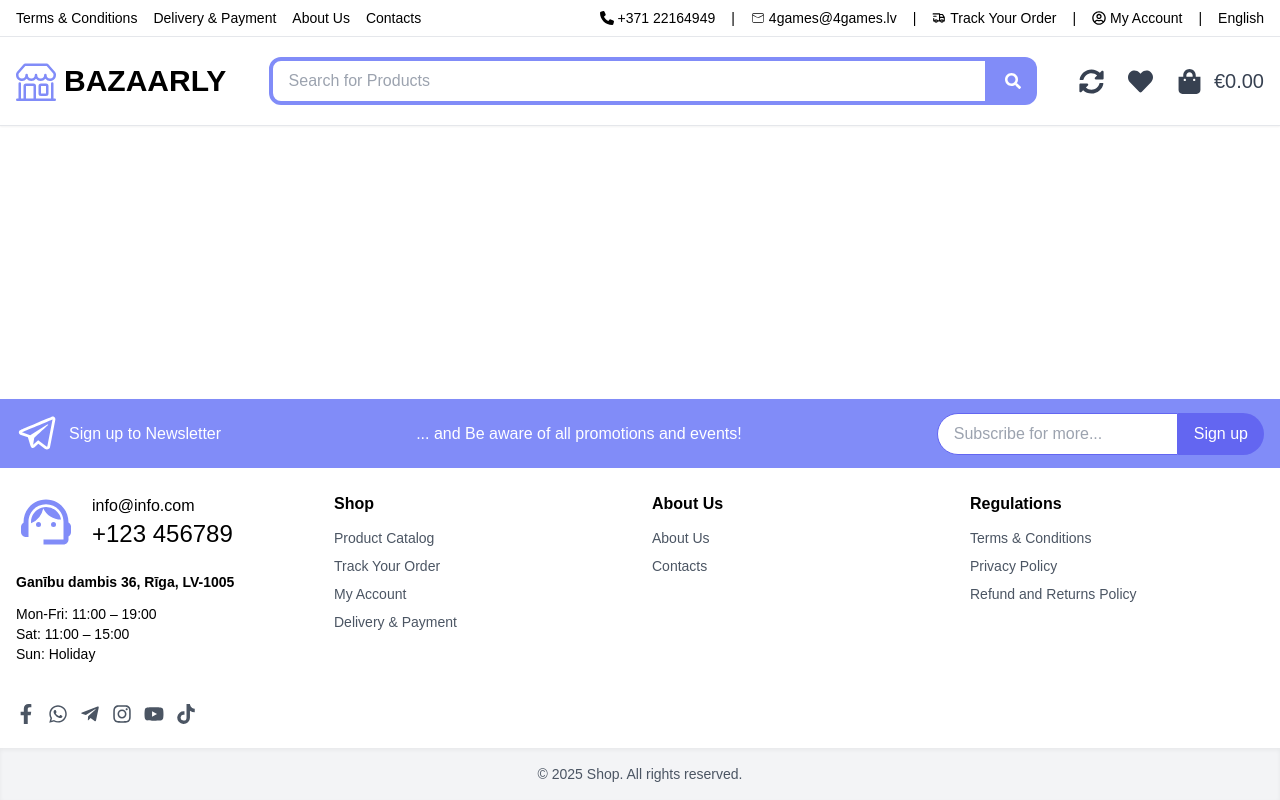
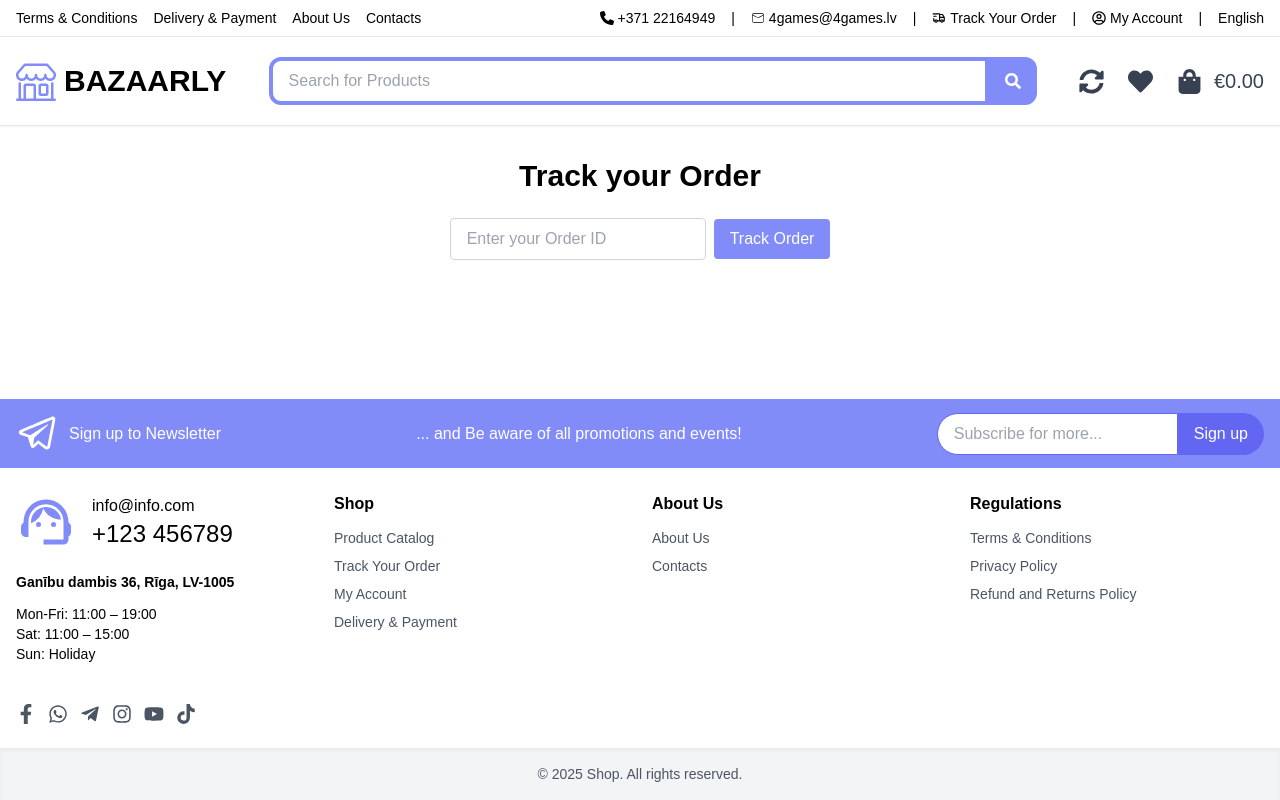
Before and after one commit to encodeschool/SHOP-APP, a React (Create React App) app in the folder shop-web/shop/: page /track in a window 1280 px wide. Built offline with nearby package versions, Linux system fonts and the light colour scheme.

Commit message:
Track Page implemented

```diff
--- a/shop-web/shop/src/App.jsx
+++ b/shop-web/shop/src/App.jsx
@@ -25,6 +25,7 @@ import Favorites from './pages/Favorites';
 import Compare from './pages/Compare';
 import SearchResults from './pages/SearchResults';
 import { LoadingProvider } from './contexts/LoadingContext';
+import TrackOrder from './pages/TrackOrder';
 
 function App() {
   return (
@@ -64,6 +65,7 @@ function App() {
               }
             />
             <Route path='/favorites' element={< Favorites />} />
+            <Route path='/track' element={<TrackOrder />} />
             {/* <Route path="/category/:id" element={<CategoryPage />} /> */}
             {/* Add other routes like /cart, /favorites, /login, etc. */}
           </Routes>
--- a/shop-web/shop/src/components/AppBar.jsx
+++ b/shop-web/shop/src/components/AppBar.jsx
@@ -77,7 +77,7 @@ export default function AppBar() {
             <span>4games@4games.lv</span>
           </span>
           |
-          <Link to="/track-order" className="hover:underline flex items-center "><TbTruckDelivery className="mr-1" />Track Your Order</Link>
+          <Link to="/track" className="hover:underline flex items-center "><TbTruckDelivery className="mr-1" />Track Your Order</Link>
           |
           {/* My Account Dropdown */}
           <div className="relative">
--- a/shop-web/shop/src/components/CarouselBanner.jsx
+++ b/shop-web/shop/src/components/CarouselBanner.jsx
@@ -14,13 +14,13 @@ export default function CarouselBanner() {
         className="w-full"
       >
         {[
-          "https://www.rdveikals.lv/images/banners/c299249fdec2791591e037fb672ab263.jpg",
-          "https://www.rdveikals.lv/images/banners/36a3d9c245419040ca4ea681e36ec3ae.jpg",
-          "https://www.rdveikals.lv/images/banners/36a3d9c245419040ca4ea681e36ec3ae.jpg"
+          "https://cdn.4games.pro/storage/upload-b/2025/07/1920x422%20Eng.png?v=1751640058",
+          "https://cdn.4games.pro/storage/upload-b/2025/03/1920x422%20-%20RK.png?v=1751639832",
+          "https://cdn.4games.pro/storage/upload-b/2025/02/1920x422%20cases.jpg?v=1747587507"
         ].map((url, index) => (
           <div
             key={index}
-            className="h-[300px] md:h-[450px] bg-center bg-no-repeat bg-cover"
+            className="h-[300px] md:h-[300px] bg-center bg-no-repeat bg-cover"
             style={{ backgroundImage: `url(${url})` }}
           ></div>
         ))}
--- a/shop-web/shop/src/components/Footer.jsx
+++ b/shop-web/shop/src/components/Footer.jsx
@@ -50,7 +50,7 @@ export default function Footer() {
           <h2 className="font-bold mb-3">Shop</h2>
           <ul className="space-y-2 text-sm">
             <li><Link to="/filtered" className="text-gray-600 hover:text-black">Product Catalog</Link></li>
-            <li><Link to="/track-order" className="text-gray-600 hover:text-black">Track Your Order</Link></li>
+            <li><Link to="/track" className="text-gray-600 hover:text-black">Track Your Order</Link></li>
             <li><Link to="/profile" className="text-gray-600 hover:text-black">My Account</Link></li>
             <li><Link to="/delivery-payment" className="text-gray-600 hover:text-black">Delivery & Payment</Link></li>
           </ul>
--- a/shop-web/shop/src/index.css
+++ b/shop-web/shop/src/index.css
@@ -66,7 +66,7 @@ code {
 }
 
 .carousel {
-  height: 400px;
+  height: 300px;
 }
 
 .carousel.carousel-slider .control-arrow {
--- /dev/null
+++ b/shop-web/shop/src/pages/TrackOrder.jsx
@@ -0,0 +1,130 @@
+import React, { useState } from "react";
+import { useLoading } from "../contexts/LoadingContext";
+import axios from "../api/axios";
+import { FaClipboardList, FaMoneyBill, FaTruck, FaCheckCircle } from "react-icons/fa";
+
+// ✅ Timeline Component
+function OrderTrackingTimeline({ status }) {
+  const steps = [
+    { key: "PENDING", label: "Pending", icon: <FaClipboardList /> },
+    { key: "PAID", label: "Paid", icon: <FaMoneyBill /> },
+    { key: "SHIPPED", label: "Shipped", icon: <FaTruck /> },
+    { key: "DELIVERED", label: "Delivered", icon: <FaCheckCircle /> },
+  ];
+
+  const currentStepIndex = steps.findIndex((step) => step.key === status);
+
+  return (
+    <div className="flex justify-between items-center w-full container mx-auto mt-8">
+      {steps.map((step, index) => {
+        const isCompleted = index <= currentStepIndex;
+        const isActive = index === currentStepIndex;
+
+        return (
+          <div key={step.key} className="flex-1 flex flex-col items-center relative">
+            {/* Step Circle */}
+            <div
+              className={`flex items-center justify-center w-12 h-12 rounded-full border-2 z-10
+                ${isCompleted ? "bg-green-500 border-green-500 text-white" : "bg-gray-200 border-gray-300 text-gray-500"}
+                ${isActive ? "ring-4 ring-green-200" : ""}
+              `}
+            >
+              {step.icon}
+            </div>
+
+            {/* Label */}
+            <span
+              className={`mt-2 text-sm font-medium ${
+                isCompleted ? "text-green-600" : "text-gray-500"
+              }`}
+            >
+              {step.label}
+            </span>
+
+            {/* Connecting Line */}
+            {index < steps.length - 1 && (
+              <div
+                className={`absolute top-6 w-full h-1 -z-10 ${
+                  index < currentStepIndex ? "bg-green-500" : "bg-gray-300"
+                }`}
+                style={{ transform: "translateX(50%)" }}
+              />
+            )}
+          </div>
+        );
+      })}
+    </div>
+  );
+}
+
+// ✅ Main Component
+export default function TrackOrder() {
+  const { setLoading } = useLoading();
+  const [orderId, setOrderId] = useState("");
+  const [order, setOrder] = useState(null);
+  const [error, setError] = useState("");
+
+  const handleTrackOrder = async () => {
+    if (!orderId.trim()) {
+      setError("Please enter a valid Order ID");
+      return;
+    }
+
+    setLoading(true);
+    setError("");
+    setOrder(null);
+
+    try {
+      const res = await axios.get(`/orders/${orderId}`);
+      setOrder(res.data);
+    } catch (err) {
+      console.error(err);
+      setError("Order not found or an error occurred.");
+    } finally {
+      setLoading(false);
+    }
+  };
+
+  return (
+    <div className="my-8 px-8 container mx-auto">
+      <h1 className="text-center text-3xl font-bold mb-6">Track your Order</h1>
+
+      {/* Input & Button */}
+      <div className="flex items-center gap-2 justify-center mb-[50px]">
+        <input
+          type="text"
+          value={orderId}
+          onChange={(e) => setOrderId(e.target.value)}
+          placeholder="Enter your Order ID"
+          className="border border-gray-300 rounded px-4 py-2 w-64 focus:outline-none focus:ring focus:border-indigo-400"
+        />
+        <button
+          onClick={handleTrackOrder}
+          className="bg-indigo-400 text-white px-4 py-2 rounded hover:bg-indigo-600"
+        >
+          Track Order
+        </button>
+      </div>
+
+      {/* Error */}
+      {error && <p className="text-center text-red-500">{error}</p>}
+
+      {/* Order Info + Timeline */}
+      {order && (
+        <>
+          {/* Timeline */}
+          <OrderTrackingTimeline status={order.status} />
+          <div className="border rounded p-4 mt-[50px] shadow container mx-auto">
+            <h2 className="text-lg font-bold mb-2">Order #{order.id}</h2>
+            <p>
+              Status:{" "}
+              <span className="font-medium">{order.status}</span>
+            </p>
+            <p>Total: ${order.total}</p>
+            <p>Placed on: {new Date(order.createdAt).toLocaleString()}</p>
+          </div>
+        </>
+      )}
+    </div>
+  );
+}
```
